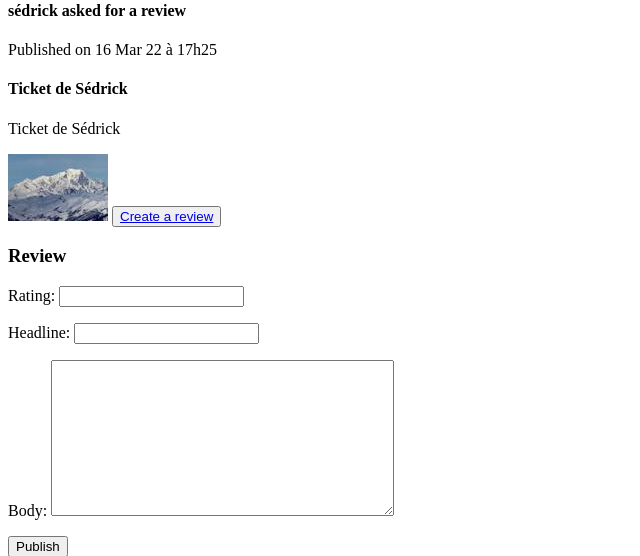
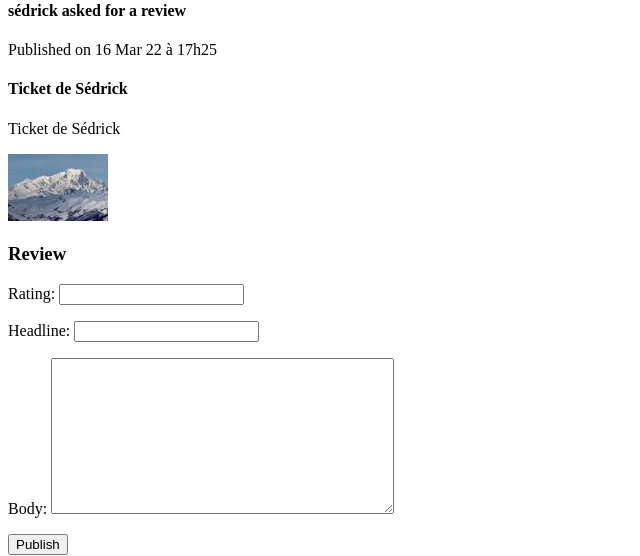
Before and after one commit to DavidPerelroizen/P09, a Django app: page /feedapp/21 in a window 1280 px wide. Shown: the part 206-762 px from the top of the page, without its empty margins (0-640 px from the left). Run offline with Django 4.2, Linux system fonts and the light colour scheme; a user stored in the database is signed in; data comes from the database, SQL or seed files in the repository; both versions use the stored data as it was after the commit.

Commit message:
Prevented the "create review" button to be displayed when actually creating a review about a ticket

```diff
--- a/feedapp/templates/feedapp/home_page.html
+++ b/feedapp/templates/feedapp/home_page.html
@@ -1,4 +1,5 @@
 {% extends 'base.html' %}
+{% load feedapp_extras %}
 
     {% block content %}
         <h1>Feed</h1>
@@ -7,6 +8,9 @@
         {% for post in posts %}
             {% if post.content_type == 'TICKET' %}
                 {% include 'feedapp/partials/ticket_snippet.html' with ticket=post %}
+                    {% if post|ticket_has_review == False and post.user != user %}
+                        <button type="button"><a href="{% url 'answer_ticket' post.id %}">Create a review</a></button>
+                    {% endif %}
             {% elif post.content_type == 'REVIEW' %}
                 {% include 'feedapp/partials/review_snippet.html' with review=post %}
             {% endif %}
--- a/feedapp/templates/feedapp/partials/ticket_snippet.html
+++ b/feedapp/templates/feedapp/partials/ticket_snippet.html
@@ -8,7 +8,4 @@
     {% if ticket.image.url is not None %}
         <img src="{{ ticket.image.url }}">
     {% endif %}
-    {% if ticket|ticket_has_review == False and ticket.user != user %}
-        <button type="button"><a href="{% url 'answer_ticket' ticket.id %}">Create a review</a></button>
-    {% endif %}
 </div>
```
Also changed, not shown: db.sqlite3.
